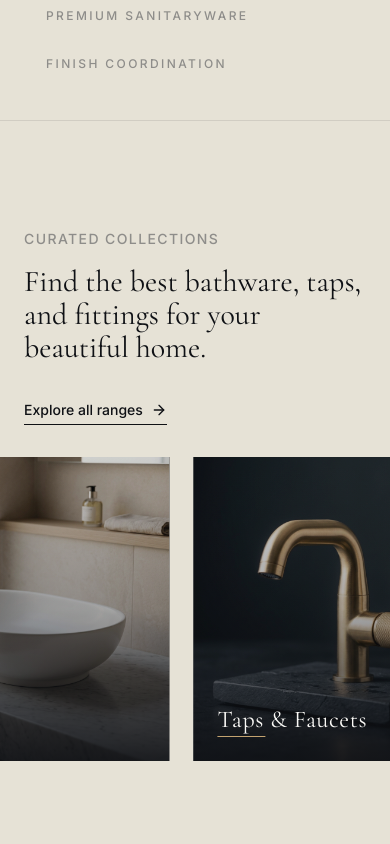
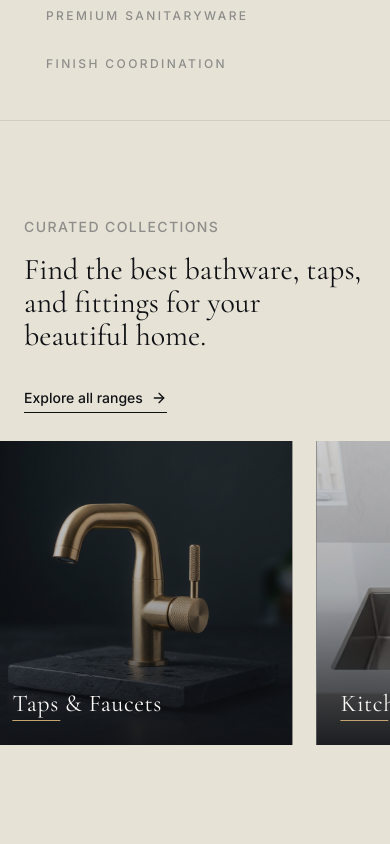
Before and after one commit to parthjainn/Vardhman-Ceramics-, a React (Vite) app: page / in a window 390 px wide. Shown: the part 980-1824 px from the top of the page. Built offline with nearby package versions, Linux system fonts and the light colour scheme.

Commit message:
friction

```diff
--- a/src/components/CollectionsSection.jsx
+++ b/src/components/CollectionsSection.jsx
@@ -1,5 +1,5 @@
 import { useLayoutEffect, useRef, useState } from "react";
-import { motion, useScroll, useTransform } from "framer-motion";
+import { motion, useScroll, useSpring, useTransform } from "framer-motion";
 import { categories } from "../data";
 import { handleScroll } from "../utils";
 import { ArrowRight } from "lucide-react";
@@ -26,10 +26,17 @@ export function CollectionsSection() {
       const viewportWidth = viewportRef.current.clientWidth - viewportPaddingLeft;
       const trackWidth = trackRef.current.scrollWidth;
       const nextMaxTranslate = Math.min(0, viewportWidth - trackWidth);
-      const stickyHeight = window.innerHeight;
+      const isMediumViewport = window.matchMedia("(min-width: 768px)").matches;
+      const scrollBudgetRatio = isMediumViewport ? 0.1 : 0.22;
+      const maxScrollBudget = isMediumViewport ? 120 : 180;
+      const scrollBudget = Math.min(
+        Math.abs(nextMaxTranslate),
+        window.innerHeight * scrollBudgetRatio,
+        maxScrollBudget,
+      );
 
       setMaxTranslate(nextMaxTranslate);
-      setSectionHeight(Math.max(window.innerHeight * 1.1, stickyHeight + Math.abs(nextMaxTranslate)));
+      setSectionHeight(window.innerHeight + scrollBudget);
     };
 
     updateTrackBounds();
@@ -41,7 +48,8 @@ export function CollectionsSection() {
     return () => resizeObserver.disconnect();
   }, []);
 
-  const x = useTransform(scrollYProgress, [0, 1], [0, maxTranslate]);
+  const targetX = useTransform(scrollYProgress, [0, 1], [0, maxTranslate]);
+  const x = useSpring(targetX, { stiffness: 55, damping: 48, mass: 1.2 });
 
   return (
     <section
@@ -50,8 +58,8 @@ export function CollectionsSection() {
       className="relative bg-brand-sand"
       id="collections"
     >
-      <div className="sticky top-0 h-svh flex flex-col justify-start overflow-hidden pt-[108px] pb-8 md:pt-[120px] md:pb-10">
-        <div className="px-6 md:px-12 max-w-[1600px] w-full mx-auto mb-6 md:mb-8 flex flex-col md:flex-row justify-between items-start md:items-end gap-5 md:gap-8 flex-shrink-0">
+      <div className="sticky top-0 h-svh flex flex-col justify-start overflow-hidden pt-[96px] pb-6 md:pt-[94px] md:pb-6">
+        <div className="px-6 md:px-12 max-w-[1600px] w-full mx-auto mb-5 md:mb-4 flex flex-col md:flex-row justify-between items-start md:items-end gap-5 md:gap-6 flex-shrink-0">
           <div className="max-w-2xl">
             <span className="text-brand-gray font-sans font-medium uppercase tracking-widest text-sm mb-4 block">
               Curated Collections
@@ -81,7 +89,7 @@ export function CollectionsSection() {
               <a
                 key={name}
                 href={`/${slug}`}
-                className="relative group flex aspect-square w-[min(78vw,46svh)] sm:w-[min(52vw,46svh)] md:w-[min(34vw,46svh)] lg:w-[min(26vw,46svh)] max-w-[520px] flex-shrink-0 items-end overflow-hidden bg-brand-charcoal p-6 text-brand-white md:p-10"
+                className="relative group flex aspect-square w-[min(78vw,52svh)] sm:w-[min(52vw,52svh)] md:w-[min(34vw,52svh)] lg:w-[min(26vw,52svh)] max-w-[520px] flex-shrink-0 items-end overflow-hidden bg-brand-charcoal p-6 text-brand-white md:p-10"
               >
                 <img
                   className="absolute inset-0 w-full h-full object-cover origin-center opacity-80 transition-transform duration-1000 group-hover:scale-105"
--- a/src/data.js
+++ b/src/data.js
@@ -2,6 +2,9 @@ export const hero = "/img/premium_wash_basin_1786820455601.jpg";
 export const basin = "/img/premium_bathtub_1786820613833.jpg";
 export const sink = "/img/premium_kitchen_sink_1786820473147.jpg";
 export const faucet = "/img/premium_faucet_1786820793553.jpg";
+export const accessories = "/img/accessories.jpg";
+export const pipes = "/img/pipes.jpg";
+export const geyser = "https://images.unsplash.com/photo-1584622650111-993a426fbf0a?auto=format&fit=crop&w=800&q=80";
 
 export const categories = [
   ["Bathware", "Curated sanitaryware, vanities, and daily-use bathroom essentials.", hero, "bathware"],
@@ -17,6 +20,24 @@ export const categories = [
     "Sculptural bathtubs that serve as the centerpiece of modern luxury bathrooms.",
     basin,
     "tubs",
+  ],
+  [
+    "Accessories",
+    "Premium accents and detailing to complete your bathroom's aesthetic.",
+    accessories,
+    "accessories"
+  ],
+  [
+    "Pipes & Fittings",
+    "High-grade plumbing solutions ensuring durability and seamless water flow.",
+    pipes,
+    "pipes"
+  ],
+  [
+    "Geysers & Heaters",
+    "Smart, energy-efficient water heating systems for modern homes.",
+    geyser,
+    "geysers"
   ]
 ];
 
```
Also changed, not shown: public/img/accessories.jpg (added), public/img/pipes.jpg (added).
